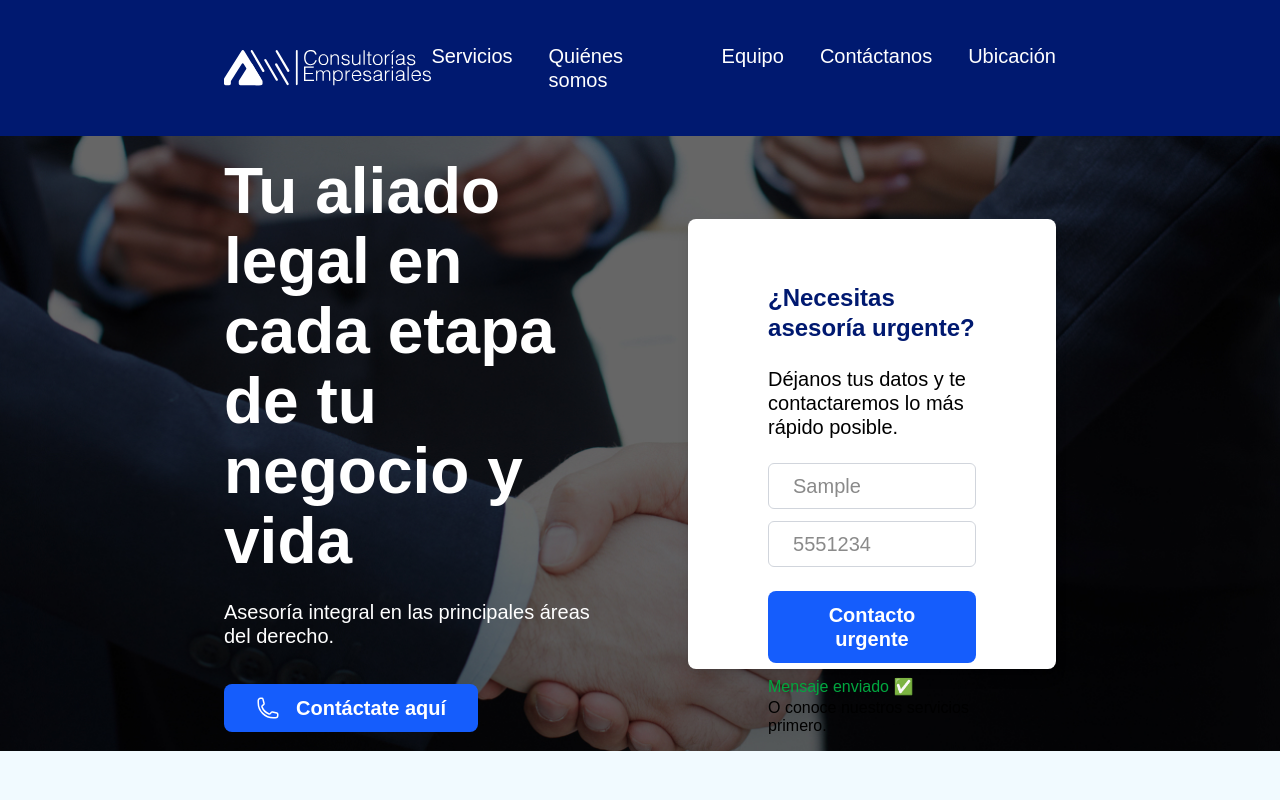
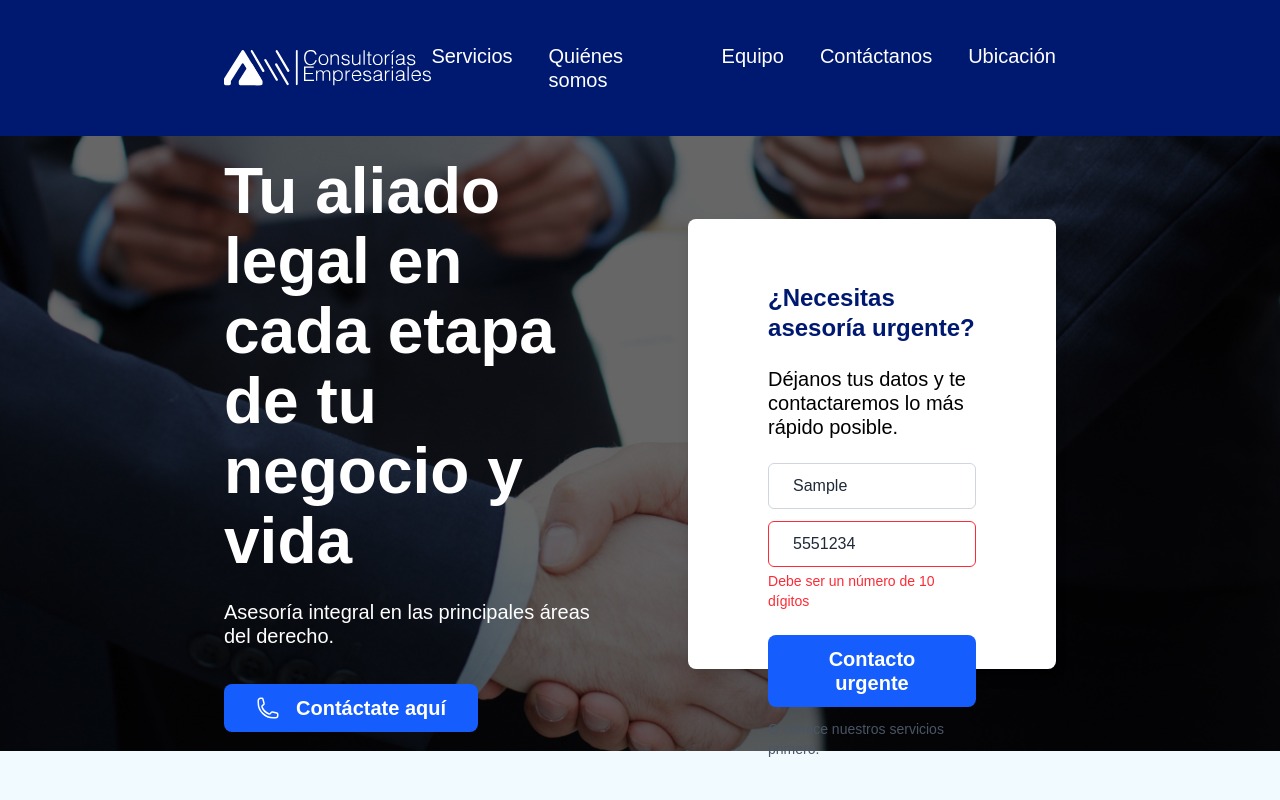
Before and after one commit to App-vance/appvance_legalmanager_web, a Next.js app: page / in a window 1280 px wide. Both pictures are taken after typing "Sample", "5551234" into the empty fields and a click on the button "Contacto urgente". Shown: the top 800 px of the page. Built offline with nearby package versions, Linux system fonts and the light colour scheme.

Commit message:
feature: implement custom form validation hook and integrate with contact form

```diff
--- /dev/null
+++ b/hooks/useFormValidation.ts
@@ -0,0 +1,32 @@
+import { useState } from "react";
+
+type Errors<T> = Partial<Record<keyof T, string>>;
+
+export const useFormValidation = <T extends Record<string, string>>(
+  initialState: T,
+  rules: Partial<Record<keyof T, (value: string) => string | null>>
+) => {
+  const [values, setValues] = useState<T>(initialState);
+  const [errors, setErrors] = useState<Errors<T>>({});
+
+  const handleChange = (e: React.ChangeEvent<HTMLInputElement>) => {
+    const { name, value } = e.target;
+    setValues((prev) => ({ ...prev, [name]: value }));
+    if (rules[name as keyof T]) {
+      const error = rules[name as keyof T]?.(value);
+      setErrors((prev) => ({ ...prev, [name]: error || undefined }));
+    }
+  };
+
+  const validate = () => {
+    const newErrors: Errors<T> = {};
+    (Object.keys(rules) as (keyof T)[]).forEach((field) => {
+      const error = rules[field]?.(values[field]);
+      if (error) newErrors[field] = error;
+    });
+    setErrors(newErrors);
+    return Object.keys(newErrors).length === 0;
+  };
+
+  return { values, errors, handleChange, validate, setValues };
+};
--- a/modules/ContactForm.tsx
+++ b/modules/ContactForm.tsx
@@ -3,13 +3,27 @@
 import React, { useState } from "react";
 import Button from "@/components/Button";
 import { sendEmail, TemplateParams } from "@/services/email-service";
+import { useFormValidation } from "@/hooks/useFormValidation";
 
 const ContactForm = () => {
   const [loading, setLoading] = useState(false);
   const [status, setStatus] = useState<string | null>(null);
 
+  const { values, errors, handleChange, validate } = useFormValidation(
+    { name: "", phone: "" },
+    {
+      name: (val) => (!val.trim() ? "El nombre es obligatorio" : null),
+      phone: (val) =>
+        !/^[0-9]{10}$/.test(val) ? "Debe ser un número de 10 dígitos" : null,
+    }
+  );
+
   const handleSubmit = async (e: React.FormEvent<HTMLFormElement>) => {
     e.preventDefault();
+
+    const isValid = validate();
+    if (!isValid) return;
+
     setLoading(true);
 
     const formData = new FormData(e.currentTarget);
@@ -32,30 +46,54 @@ const ContactForm = () => {
 
   return (
     <form onSubmit={handleSubmit}>
+      <div className="mb-3">
         <input
           type="text"
-        id="name"
           name="name"
-        className="border border-gray-300 py-2.5 pl-6 text-body rounded-md w-full text-gray outline-secondary-blue/30"
+          value={values.name}
+          onChange={handleChange}
           placeholder="Nombre completo"
+          className={`border py-2.5 pl-6 rounded-md w-full
+            ${errors.name ? "border-red-500" : "border-gray-300"}
+            placeholder-gray-400 text-gray-800 focus:outline-blue-400`}
         />
+        {errors.name && (
+          <p className="text-sm text-red-500 mt-1">{errors.name}</p>
+        )}
+      </div>
+
+      <div className="mb-3">
         <input
           type="tel"
-        id="phone"
           name="phone"
-        className="border border-gray-300 py-2.5 pl-6 text-body rounded-md w-full mt-3 text-gray outline-secondary-blue/30"
+          value={values.phone}
+          onChange={(e) => {
+            const onlyNums = e.target.value.replace(/[^0-9]/g, ""); // solo dígitos
+            handleChange({
+              target: { name: "phone", value: onlyNums },
+            } as React.ChangeEvent<HTMLInputElement>);
+          }}
           placeholder="Teléfono celular"
+          className={`border py-2.5 pl-6 rounded-md w-full
+            ${errors.phone ? "border-red-500" : "border-gray-300"}
+            placeholder-gray-400 text-gray-800 focus:outline-blue-400`}
         />
+        {errors.phone && (
+          <p className="text-sm text-red-500 mt-1">{errors.phone}</p>
+        )}
+      </div>
 
       <Button
         text={loading ? "Enviando..." : "Contacto urgente"}
         customClass="text-button bg-secondary-blue mb-3 mt-6"
       />
 
-      {status === "success" && <p className="text-green-600">Mensaje enviado ✅</p>}
+      {status === "success" && (
+        <p className="text-green-600">Mensaje enviado ✅</p>
+      )}
       {status === "error" && <p className="text-red-600">Error al enviar ❌</p>}
 
-      <p className="text-body text-body-secondary text-black">
+      <p className="text-sm text-gray-600 mt-2">
         O conoce nuestros servicios primero.
       </p>
     </form>
--- a/services/email-service.ts
+++ b/services/email-service.ts
@@ -19,7 +19,6 @@ export const sendEmail = async (
   templateId: string,
   templateParams: TemplateParams
 ): Promise<EmailJSResponseStatus> => {
-    console.log(serviceId, templateId, templateParams);
   try {
     const response = await emailjs.send(
       serviceId,
```
Lines whose indentation alone changed are shown as unchanged.
